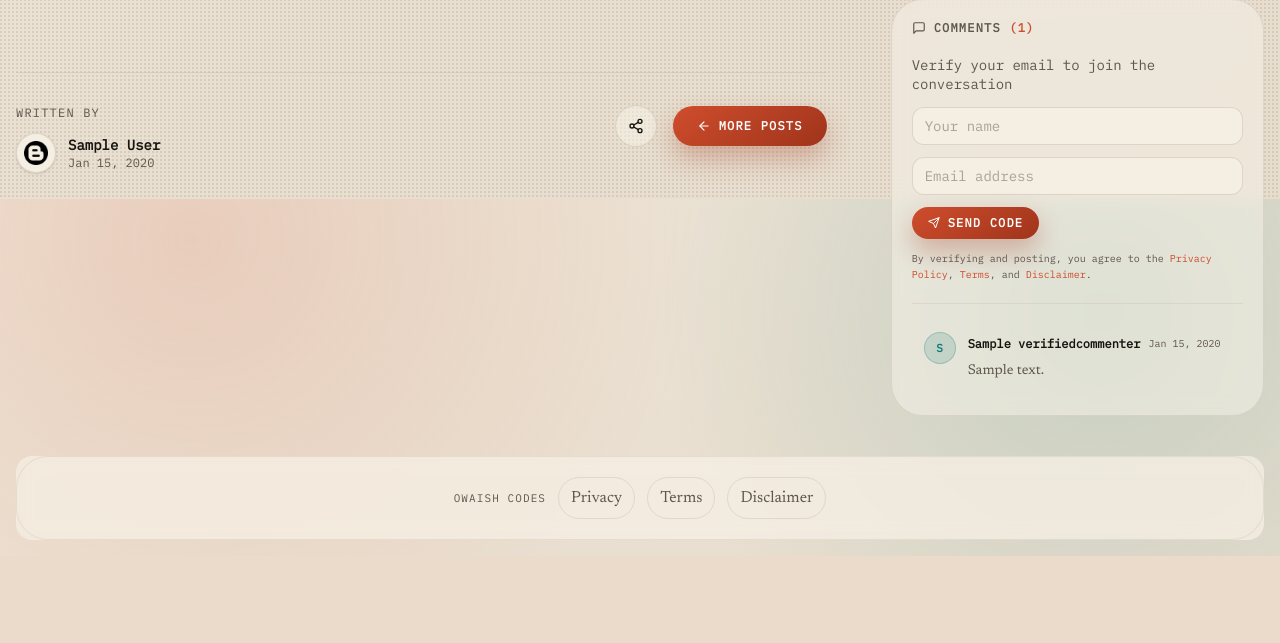
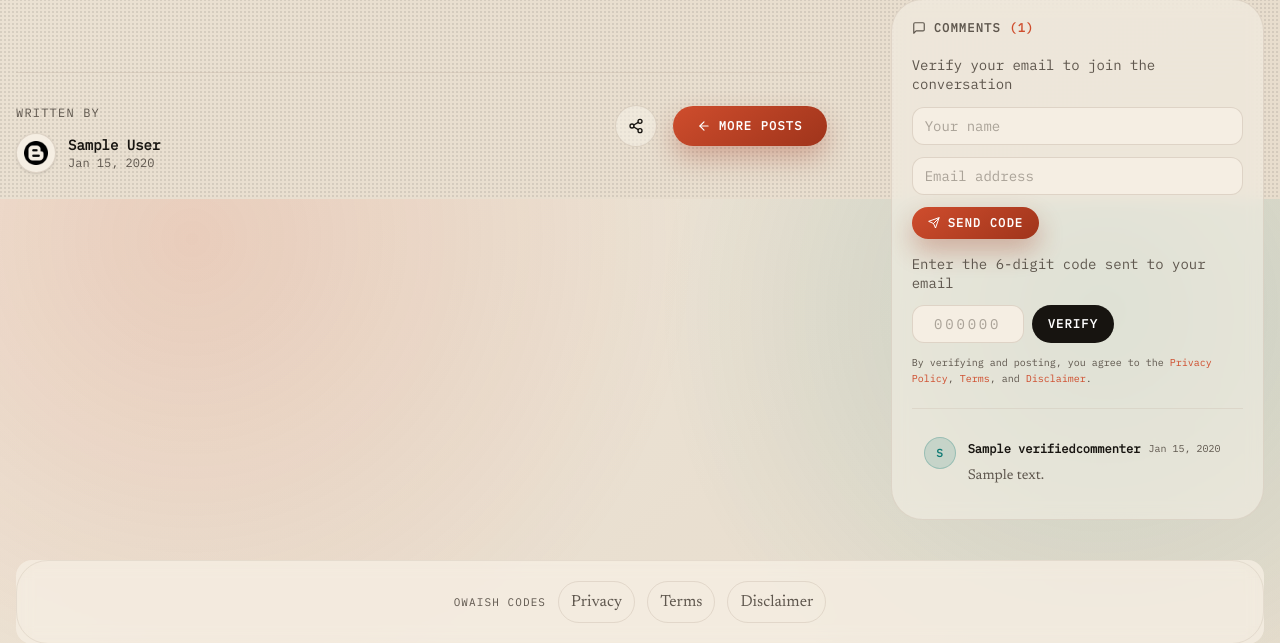
Before and after one commit to owaish3301/Blog-django-site, a Django app: a page that uses blog/posts/templates/posts/blog_detail.html in a window 1280 px wide. Shown: the part 601-1244 px from the top of the page. Before the commit the page ends 1157 px from the top, so only its background shows below. Run offline with Django 5.2, Linux system fonts and the light colour scheme; tables that the repository leaves empty hold one stand-in row (values such as "Sample post"); style sheets or scripts are compiled from the project's sources; some libraries are stand-ins or nearby versions.

Commit message:
updated tailwind classes

```diff
--- a/blog/comments/templates/comments/comment_section.html
+++ b/blog/comments/templates/comments/comment_section.html
@@ -43,7 +43,7 @@
                 </div>
 
                 <!-- OTP input (hidden until OTP is sent) -->
-                <div id="otp-verify-form" class="hidden flex flex-col gap-3 mt-4">
+                <div id="otp-verify-form" class="flex flex-col gap-3 mt-4">
                     <p class="text-sm text-muted font-ibmMono leading-snug">
                         Enter the 6-digit code sent to your email
                     </p>
--- a/blog/posts/templates/posts/blog_detail.html
+++ b/blog/posts/templates/posts/blog_detail.html
@@ -193,7 +193,7 @@
 
 <!-- Share Modal -->
 <div id="share-modal"
-    class="fixed inset-0 z-[999] opacity-0 pointer-events-none transition-opacity duration-300 flex items-center justify-center bg-ink/40 backdrop-blur-sm p-4">
+    class="fixed inset-0 z-999 opacity-0 pointer-events-none transition-opacity duration-300 flex items-center justify-center bg-ink/40 backdrop-blur-sm p-4">
     <div class="bg-panel w-full max-w-sm rounded-3xl border border-line/40 shadow-2xl p-6 transform translate-y-8 transition-transform duration-300"
         id="share-modal-content">
         <div class="flex items-center justify-between mb-6">
@@ -266,7 +266,7 @@
                 class="bg-transparent border-none outline-none w-full px-3 text-sm text-ink font-ibmMono truncate"
                 readonly />
             <button id="share-modal-copy-link"
-                class="bg-panel hover:bg-line/20 text-ink text-xs font-ibmMono font-semibold px-4 py-2 rounded-lg transition-colors border border-line/50 flex-shrink-0">
+                class="bg-panel hover:bg-line/20 text-ink text-xs font-ibmMono font-semibold px-4 py-2 rounded-lg transition-colors border border-line/50 shrink-0">
                 Copy
             </button>
         </div>
```
